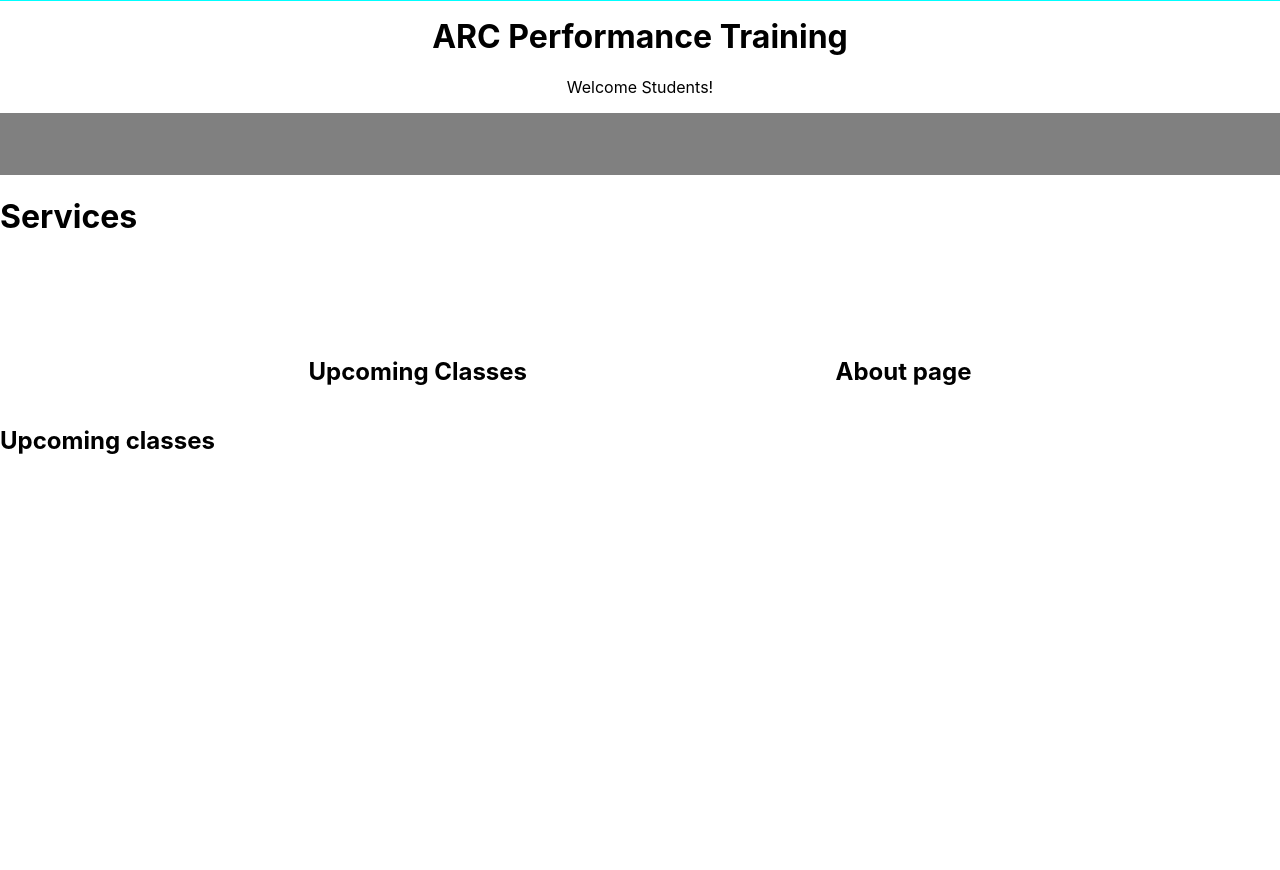
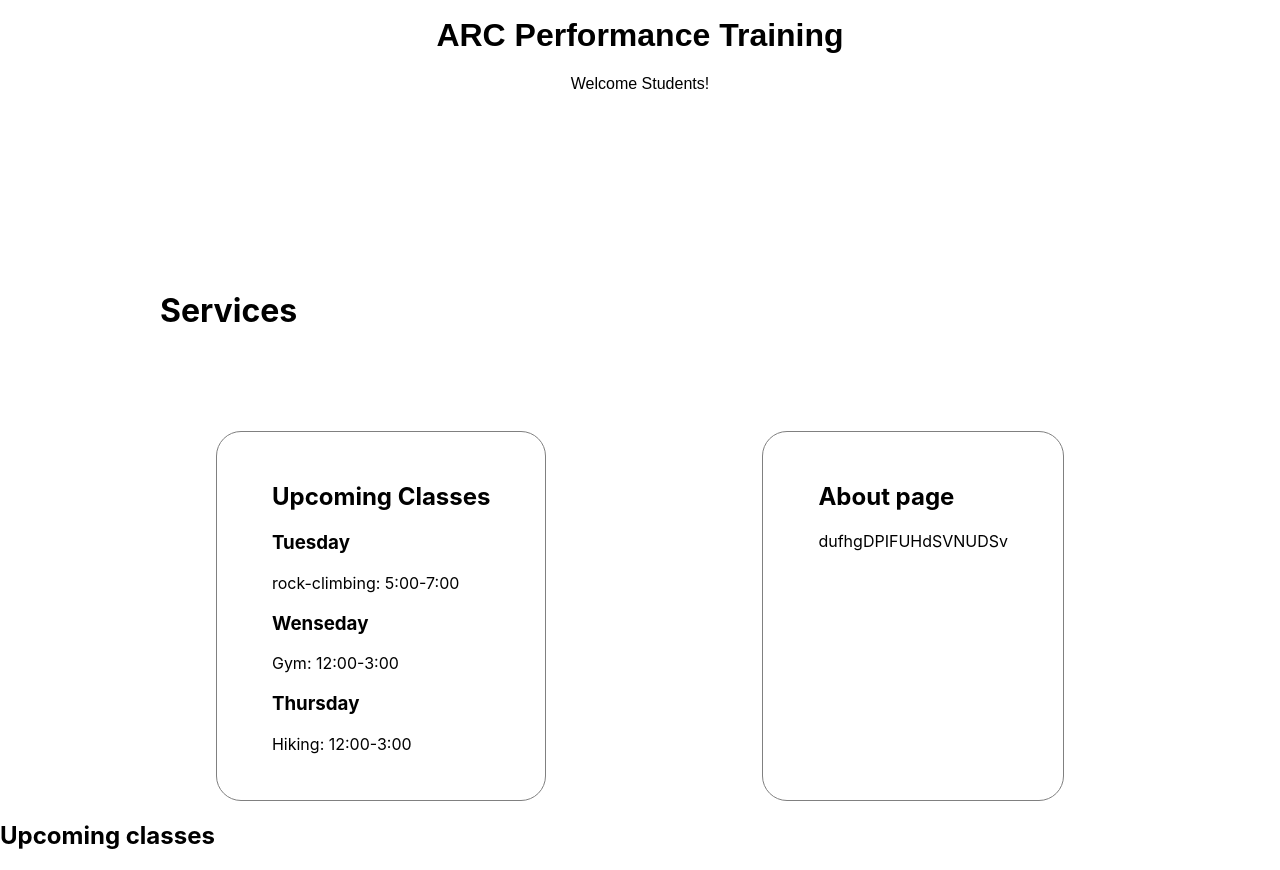
Before and after one commit to andrewdiaz20/Arc-Performance-Training, a React (Create React App) app in the folder my-app/: page / in a window 1280 px wide. Shown: the part 722-1592 px from the top of the page. Before the commit the page ends 1197 px from the top, so only its background shows below. Built offline with nearby package versions, Linux system fonts and the light colour scheme.

Commit message:
Services

```diff
--- a/my-app/src/App.css
+++ b/my-app/src/App.css
@@ -38,8 +38,6 @@ a{
   object-fit: cover;
   width: 100%;
   height: 90vh;
-  border-bottom: 3px solid cyan;
-
   top: 0;
   position: absolute;
 }
@@ -51,7 +49,8 @@ body main{
   padding-top: 40em;
 }
 .homeCss{
-  color: black
+  color: black;
+  font-family: fantasy;
 }
 
 body main div p{
@@ -75,6 +74,19 @@ body main div p{
   justify-content: space-evenly;
   padding-top: 5em;
 }
+.ServCss{
+  margin-left: 20vh;
+  padding-top: 20vh;
+}
+
+.upBox{
+  border: 1px solid gray;
+  padding-left: 55px;
+  padding-right: 55px;
+  padding-top: 30px;
+  padding-bottom: 30px;
+  border-radius: 25px;
+}
 /* HOMECSS */
 /* <-------------------> */
 
--- a/my-app/src/components/Home.js
+++ b/my-app/src/components/Home.js
@@ -12,14 +12,22 @@ function Home() {
                     <p>Welcome Students!</p>
                 </div>
             </main>
-            <div className="ServicesCss"/>
-            <h1>Services</h1>
+            <div>
+            <h1 className="ServCss">Services</h1>
+            </div>
             <section className='homecss2'>
-                <div>
+                <div className="upBox">
                     <h1>Upcoming Classes</h1>
+                    <h3>Tuesday</h3>
+                    <p>rock-climbing: 5:00-7:00</p>
+                    <h3>Wenseday</h3>
+                    <p>Gym: 12:00-3:00</p>
+                    <h3>Thursday</h3>
+                    <p>Hiking: 12:00-3:00</p>
                 </div>
-                <div>
+                <div className="upBox">
                     <h1>About page</h1>
+                    <p>dufhgDPIFUHdSVNUDSv</p>
                 </div>
             </section>
             <section>
```
